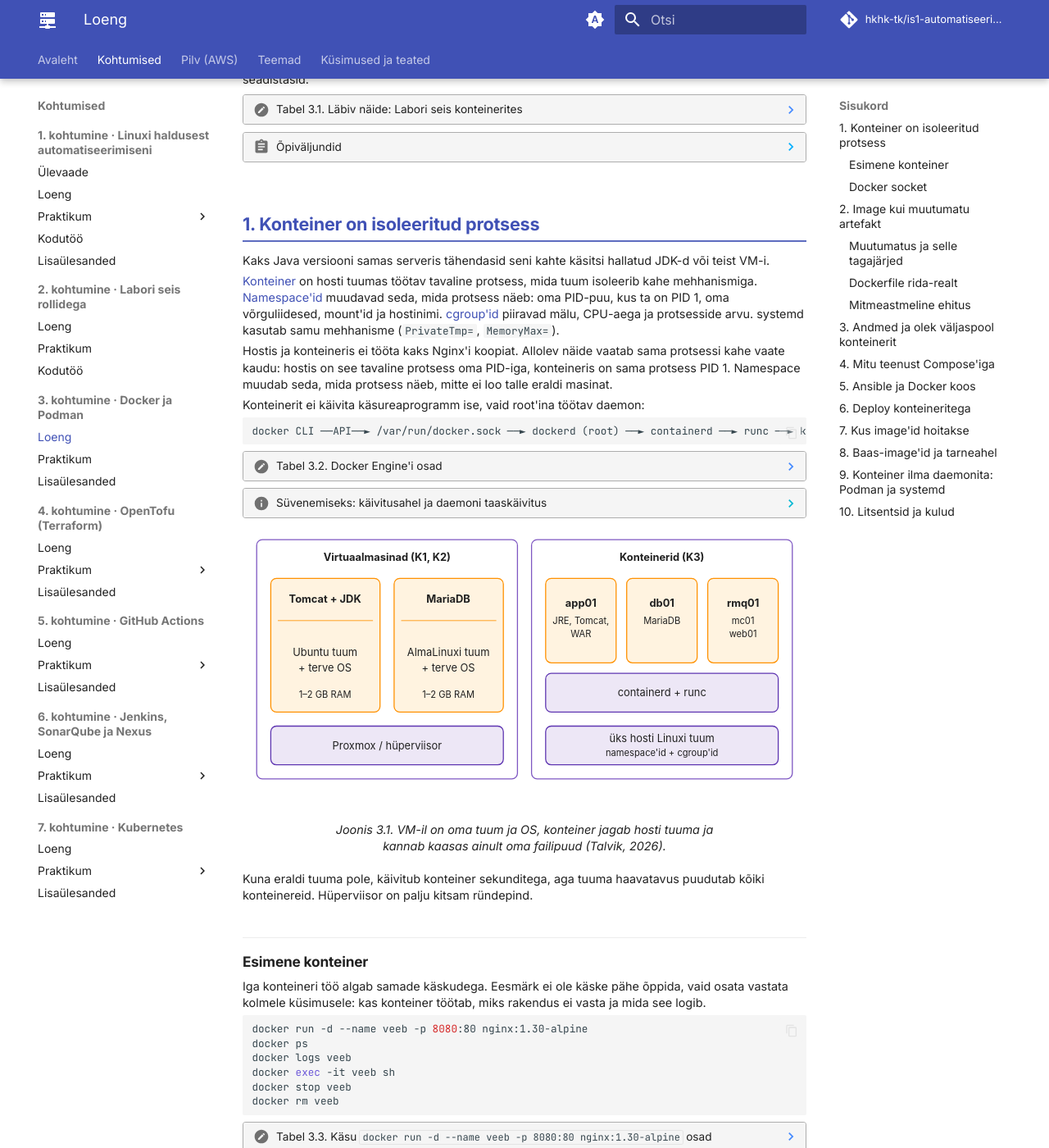
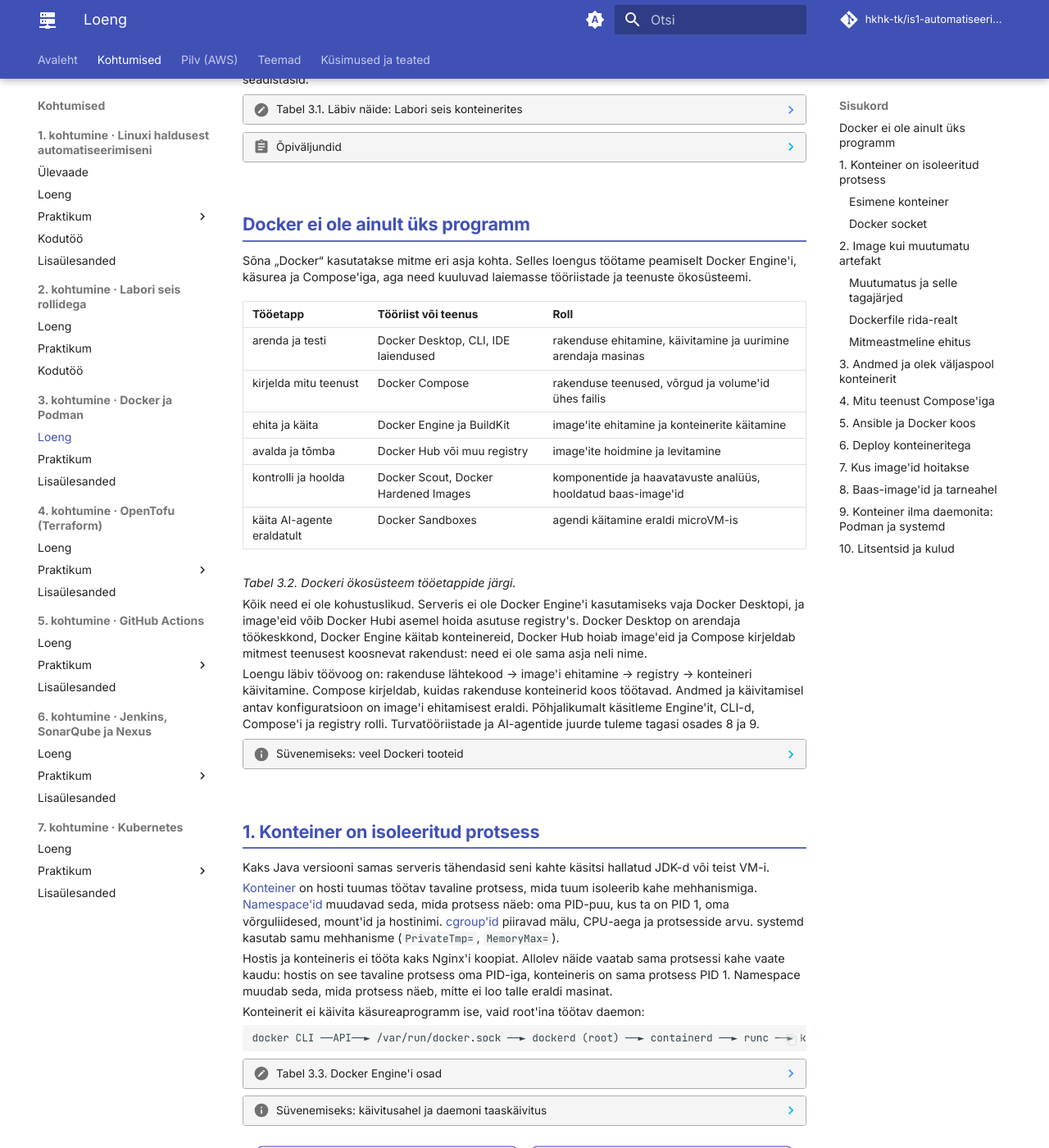
Before and after one commit to hkhk-tk/is1-automatiseerimine, an MkDocs documentation site: the page built from docs/k03/loeng.md, in a window 1280 px wide and 1400 px high, scrolled down 353 px. Shown: the whole window at 82% size. Built offline with MkDocs 1.6.1 and Material for MkDocs 9.7.7, drawn with Linux system fonts in a browser that asks for light colours; comment, search, counter and statistics services are not loaded; some of the changed text lies outside the part shown.

Commit message:
K3 loeng: Dockeri ökosüsteemi kaart (Engine, Desktop, Hub, Compose, Scout, Hardened Images, Sandboxes), Docker Hubi päritolumärgised, Scout ja hooldatud baasid tarneahela juures; praktikumis vahemälu kontroll õpetaja vaatega ja up --wait

````diff
--- a/docs/k03/loeng.md
+++ b/docs/k03/loeng.md
@@ -38,6 +38,33 @@ Loengu keskne mõte on üks lause: konteiner on ühekordne, image on muutumatu,
     - valida, kus image'eid hoida (avalik registry, oma registry, pull-through cache), ning hinnata SBOM-i ja skannimise abil, mida uuesti ehitada;
     - võrrelda Dockeri ja Podmani käitusmudelit ning teada, millised tööriistad on tasuta ja millised mitte.
 
+## Docker ei ole ainult üks programm
+
+Sõna „Docker“ kasutatakse mitme eri asja kohta. Selles loengus töötame peamiselt Docker Engine'i, käsurea ja Compose'iga, aga need kuuluvad laiemasse tööriistade ja teenuste ökosüsteemi.
+
+| Tööetapp | Tööriist või teenus | Roll |
+|---|---|---|
+| arenda ja testi | Docker Desktop, CLI, IDE laiendused | rakenduse ehitamine, käivitamine ja uurimine arendaja masinas |
+| kirjelda mitu teenust | Docker Compose | rakenduse teenused, võrgud ja volume'id ühes failis |
+| ehita ja käita | Docker Engine ja BuildKit | image'ite ehitamine ja konteinerite käitamine |
+| avalda ja tõmba | Docker Hub või muu registry | image'ite hoidmine ja levitamine |
+| kontrolli ja hoolda | Docker Scout, Docker Hardened Images | komponentide ja haavatavuste analüüs, hooldatud baas-image'id |
+| käita AI-agente eraldatult | Docker Sandboxes | agendi käitamine eraldi microVM-is |
+
+*Tabel 3.2. Dockeri ökosüsteem tööetappide järgi.*
+
+Kõik need ei ole kohustuslikud. Serveris ei ole Docker Engine'i kasutamiseks vaja Docker Desktopi, ja image'eid võib Docker Hubi asemel hoida asutuse registry's. Docker Desktop on arendaja töökeskkond, Docker Engine käitab konteinereid, Docker Hub hoiab image'eid ja Compose kirjeldab mitmest teenusest koosnevat rakendust: need ei ole sama asja neli nime.
+
+Loengu läbiv töövoog on: rakenduse lähtekood → image'i ehitamine → registry → konteineri käivitamine. Compose kirjeldab, kuidas rakenduse konteinerid koos töötavad. Andmed ja käivitamisel antav konfiguratsioon on image'i ehitamisest eraldi. Põhjalikumalt käsitleme Engine'it, CLI-d, Compose'i ja registry rolli. Turvatööriistade ja AI-agentide juurde tuleme tagasi osades 8 ja 9.
+
+??? info "Süvenemiseks: veel Dockeri tooteid"
+
+    - [Docker Desktop](https://docs.docker.com/desktop/) ühendab Windowsis ja macOS-is Engine'i (Linuxi VM-is), CLI, Compose'i ja ehitustööriistad. Laiendused (Extensions) lisavad näiteks kettakasutuse, logide ja turvakontrolli vaate.
+    - [Docker Scout](https://docs.docker.com/scout/) analüüsib image'i komponente ja CVE-sid ning soovitab parandusi (osa 8).
+    - [Docker Hardened Images](https://docs.docker.com/dhi/) on minimaalsed hooldatud baas-image'id koos SBOM-i ja päritolutõenditega (osa 8).
+    - [Docker Sandboxes](https://docs.docker.com/ai/sandboxes/) käivitab AI-agendi microVM-is, millel on oma tuum ja oma Docker Engine (osa 9).
+    - AI Governance ja MCP Gateway piiravad tsentraalselt agentide võrgu- ja faililigipääsu ning tööriistakutseid ja koguvad auditilogi.
+
 ## 1. Konteiner on isoleeritud protsess
 
 Kaks Java versiooni samas serveris tähendasid seni kahte käsitsi hallatud JDK-d või teist VM-i.
@@ -211,7 +238,7 @@ CMD ["python", "app.py"]
     | `EXPOSE` | dokumenteerib pordi; porti ei avalda, selleks on `-p` | metaandmed |
     | `CMD` | vaikimisi käivituskäsk | metaandmed |
 
-`requirements.txt` kopeeritakse enne koodi: kui muutub ainult `app.py`, kasutab ehitus sõltuvuste kihti vahemälust. Ehituskontekst on kaust, mis saadetakse builder'ile (`docker build -t minu-app:1.0 .`, punkt lõpus). Fail `.dockerignore` jätab sealt välja selle, mida image ei vaja, eriti `.env`-i ja `.git`-i.
+`requirements.txt` kopeeritakse enne koodi: kui muutub ainult `app.py`, kasutab ehitus sõltuvuste kihti vahemälust. Sama töö käib arendaja masinas sageli redaktorist: VS Code'i ja IntelliJ laiendused näitavad Dockerfile'i vigu, ehitavad image'i, käivitavad Compose'i stacki ja avavad konteineri logi. Taustal on samad käsud. Ehituskontekst on kaust, mis saadetakse builder'ile (`docker build -t minu-app:1.0 .`, punkt lõpus). Fail `.dockerignore` jätab sealt välja selle, mida image ei vaja, eriti `.env`-i ja `.git`-i.
 
 **`CMD` ja `ENTRYPOINT`.** `ENTRYPOINT` on programm, `CMD` on selle vaikeargumendid. `docker run image arg` asendab `CMD`-i, `--entrypoint` asendab programmi. Tööriista-image'ites (Trivy, curl) on programm `ENTRYPOINT`-is, nii et `docker run aquasec/trivy image nginx` annab argumendid otse Trivy'le. Teenuse image'ites on tavaliselt ainult `CMD`. Mõlemad kirjutatakse exec-vormis (`["python", "app.py"]`): shell-vormis (`CMD python app.py`) on PID 1 shell ja `SIGTERM` rakenduseni ei jõua.
 
@@ -272,7 +299,7 @@ Olekut on kolme liiki. **Andmed** lähevad volume'isse või bind mount'i. **Volu
 
 Volume'i juures on peamine elutsükkel, mitte kataloogi asukoht. Iga rakenduse osa puhul küsi, mis peab juhtuma, kui konteiner asendatakse uuega.
 
-??? note "Tabel 3.7. Mis juhtub konteineri asendamisel"
+??? note "Tabel 3.8. Mis juhtub konteineri asendamisel"
 
     | Mis | Kust tuleb | Konteineri asendamisel |
     |---|---|---|
@@ -330,7 +357,7 @@ volumes:
   dbdata:
 ```
 
-??? note "Tabel 3.8. Compose'i faili võtmed"
+??? note "Tabel 3.9. Compose'i faili võtmed"
 
     | Võti | Mida õppija peab oskama |
     |---|---|
@@ -489,7 +516,7 @@ Image, mis on ainult ehitaja masinas, ei jõua tootmisse. **Registry** on server
   <figcaption>Joonis 3.6. Image'i teekond: Docker Hub, Harbori vahemälu, oma projekt ja kasutajad (Talvik, 2026).</figcaption>
 </figure>
 
-**Avalikud registry'd** on internetis ja enamasti tasuta avalike image'ite jaoks. [Docker Hub](https://hub.docker.com/) on vaikimisi registry: nimi `nginx` tähendab `docker.io/library/nginx`. [GHCR](https://docs.github.com/en/packages/working-with-a-github-packages-registry/working-with-the-container-registry) (`ghcr.io`) on seotud GitHubi repositooriumide ja õigustega ning sobib, kui kood ja konveier on GitHubis. [Quay](https://quay.io/) on Red Hati registry, kus on paljud Kubernetese ja Red Hati projektide image'id. Pilvede registry'd (AWS ECR, Azure ACR, Google Artifact Registry) on mõeldud samas pilves töötavatele teenustele. Avalik registry sobib avatud tarkvarale ja väikesele meeskonnale. Piiranguks on tõmbepiirid, sõltuvus internetiühendusest ja see, et asutuse image'id on kellegi teise serveris.
+**Avalikud registry'd** on internetis ja enamasti tasuta avalike image'ite jaoks. [Docker Hub](https://hub.docker.com/) on vaikimisi registry: nimi `nginx` tähendab `docker.io/library/nginx`. Hubis on igaühe image'id, ja päritolu järgi on neil märgised: **Docker Official Images** (`library/`, Dockeri hallatud kogumik, näiteks `nginx`, `mariadb`), **Verified Publisher** (tarkvaratootja enda image'id) ja **Docker-Sponsored Open Source** (avatud lähtekoodiga projektide image'id). Märgiseta image võib olla ükskõik kelle oma. [GHCR](https://docs.github.com/en/packages/working-with-a-github-packages-registry/working-with-the-container-registry) (`ghcr.io`) on seotud GitHubi repositooriumide ja õigustega ning sobib, kui kood ja konveier on GitHubis. [Quay](https://quay.io/) on Red Hati registry, kus on paljud Kubernetese ja Red Hati projektide image'id. Pilvede registry'd (AWS ECR, Azure ACR, Google Artifact Registry) on mõeldud samas pilves töötavatele teenustele. Avalik registry sobib avatud tarkvarale ja väikesele meeskonnale. Piiranguks on tõmbepiirid, sõltuvus internetiühendusest ja see, et asutuse image'id on kellegi teise serveris.
 
 **Oma registry** (on-prem) töötab asutuse võrgus. [Harbor](https://goharbor.io/) on CNCF-i projekt: projektid ja õigused, robotkontod konveierite jaoks, Trivy skannimine, säilitus- ja muutumatuse reeglid, replikatsioon teise registry'sse. Sonatype [Nexus Repository](https://www.sonatype.com/products/sonatype-nexus-repository) ja JFrog [Artifactory](https://jfrog.com/artifactory/) hoiavad image'ite kõrval ka Maveni, npm-i, PyPI ja apt-i pakette, mis on mugav, kui asutusel on juba üks artefaktide hoidla. GitLab ja Gitea pakuvad registry't koodihoidla juures. Kõige lihtsam on [`registry:2`](https://distribution.github.io/distribution/) ehk CNCF Distribution: üks konteiner ilma kasutajaliidese, õiguste ja skannimiseta. See on teiste registry'de alus, aga tootmisse sobib üksi harva.
 
@@ -539,6 +566,10 @@ Detsembris 2021 avaldati Log4j-s [Log4Shell](https://logging.apache.org/security
 Baas on tarneahela esimene lüli, järgnevad ehituse ajal alla laaditud paketid, ehitus ise, registry ja deploy. 2024. aasta [xz tagauks](https://nvd.nist.gov/vuln/detail/CVE-2024-3094) jõudis laialt kasutatud paketti hooldaja kaudu. Märtsis 2026 jõudis ründaja Trivy enda GitHub Actioni tag'idesse ([Microsoft](https://www.microsoft.com/en-us/security/blog/2026/03/24/detecting-investigating-defending-against-trivy-supply-chain-compromise/)). Digest'i või commit'i SHA järgi viidanud konveiereid see ei puudutanud.
 
 Sisu teadmine algab **SBOM**-ist (software bill of materials, komponentide nimekiri standardvormingus, näiteks [CycloneDX](https://cyclonedx.org/)). [Trivy](https://trivy.dev/docs/latest/) loeb image'i kihtidest paketihalduri andmebaasi (`/var/lib/dpkg/status`, `/lib/apk/db/installed`) ja rakenduse teegid (JAR-ide `pom.properties`) ning võrdleb neid CVE-andmebaasiga, mis uueneb mitu korda päevas. Salvestatud SBOM-i uus skannimine vastab küsimusele „kas meil on see teek kuskil“ sekunditega, image'eid alla laadimata. Leiu korral uuendad baasi, uuendad teeki või aktsepteerid riski kirjaliku otsusena koos aegumiskuupäevaga (Trivy `.trivyignore` toetab `exp:` välja). Harbor teeb sama skannimise iga push'i ajal ja võib keelata image'i tõmbamise, kui leidudes on kriitiline haavatavus.
+
+Trivy ei ole ainus skanner. [Docker Scout](https://docs.docker.com/scout/) kasutab samuti image'i komponentide nimekirja ja haavatavuste andmebaasi, näitab leide Docker Desktopis ja Hubis ning soovitab, millisele baasile üle minna. Põhimõte on sama: SBOM, võrdlus CVE-andmebaasiga, otsus.
+
+Baas-image'ite hooldamiseks on kolm teed. Asutus ehitab ja hooldab oma baasid ise (SOE ülal). Asutus võtab aluseks välise pakkuja hooldatud baasid, näiteks [Docker Hardened Images](https://docs.docker.com/dhi/) või Red Hat UBI. Või ühendab mõlemad: võtab hooldatud baasi ja lisab sellele oma CA, ajavööndi ja kasutaja. Docker Hardened Images on alates detsembrist 2025 tasuta ja Apache 2.0 litsentsiga ([pressiteade](https://www.docker.com/press-release/docker-makes-hardened-images-free-open-and-transparent-for-everyone/)), tasulises tasemes on lisaks kiirem paikamise lubadus ja vastavusnõuded. Pakkuja väide „peaaegu null CVE-d“ ei ole garantii: rakenduse meeskond peab oma image'it ikka skannima, testima ja uuesti ehitama.
 
 Skanneri tulemus vajab tõlgendamist. Tüüpiline Debiani baasil image annab kümneid leide, millest enamik on teekides, mida rakendus ei kasuta, või haavatavustes, millele distributsioon pole veel paika avaldanud. Kui konveier nurjab iga `HIGH` leiu peale, õpivad meeskonnad ignoreerimisfaile pikendama. Toimivam reegel on nurjata ainult parandatavate (`--ignore-unfixed`) kriitiliste leidude peale ja jälgida ülejäänut raportina. Minimaalne baas (distroless, Alpine) vähendab leidude arvu, sest pakette on vähem, aga sellel pole shelli ega paketihaldurit, nii et tavalised veaotsingu võtted konteineri sees ei tööta.
 
@@ -611,6 +642,8 @@ Tavakasutaja konteinerid töötavad tema user namespace'is: konteineri UID 0 on
 
 **Ühilduvus.** `podman.socket` pakub Dockeri REST API-t, nii et `docker` CLI töötab `DOCKER_HOST`-iga, Swarm mitte. `podman kube generate` teeb konteinerist Kubernetese `Pod` manifesti.
 
+**AI-agendid konteineris.** Uuem kasutusviis on koodi kirjutavate AI-agentide eraldamine. Agent käivitab käske, paigaldab pakette ja ehitab image'eid, ja tal ei tohi olla ligipääsu hosti Dockerile ega failidele väljaspool projekti. [Docker Sandboxes](https://docs.docker.com/ai/sandboxes/) käivitab agendi microVM-is, millel on oma tuum ja oma Docker Engine. See on sama põhimõte nagu Kata Containers (osa 1): kui koodi ei usaldata, ei piisa namespace'idest. See on konteinerite kõrval uus haru, mitte tavalise rakenduste käitamise asendus.
+
 **Millal mida.** Podman koos Quadletiga sobib RHEL-i pere serverisse, kus töötab üks või paar teenust: haldus, logid ja audit käivad samade tööriistadega mis teistel teenustel. Docker jääb arendusmasinasse, CI agendile ja sinna, kus tööriistad eeldavad Compose'i ja Dockeri socket'it.
 
 ??? question "Kontrolli ennast"
@@ -647,6 +680,8 @@ Litsentsi muutus on tarneahela risk samamoodi nagu haavatavus. HashiCorp viis 20
     | Docker Hub | teenus | tasuta piirangutega, tasulised tellimused |
     | Nexus, Artifactory | tasuta põhiversioon, kommertsversioon | täisfunktsioonid tasulised |
     | Trivy | Apache 2.0 | tasuta |
+    | Docker Hardened Images | Apache 2.0 (alates 12.2025) | tasuta; paikamise lubadus ja vastavusnõuded tasulised |
+    | Docker Scout | teenus | tasuta piiratud arvule repositooriumidele, rohkem tasulises tellimuses |
 
 ??? question "Kontrolli ennast"
 
````
Also changed, not shown: other parts of docs/k03/loeng.md (+12 -12 lines), docs/k03/lab.md (+5 -4 lines).
